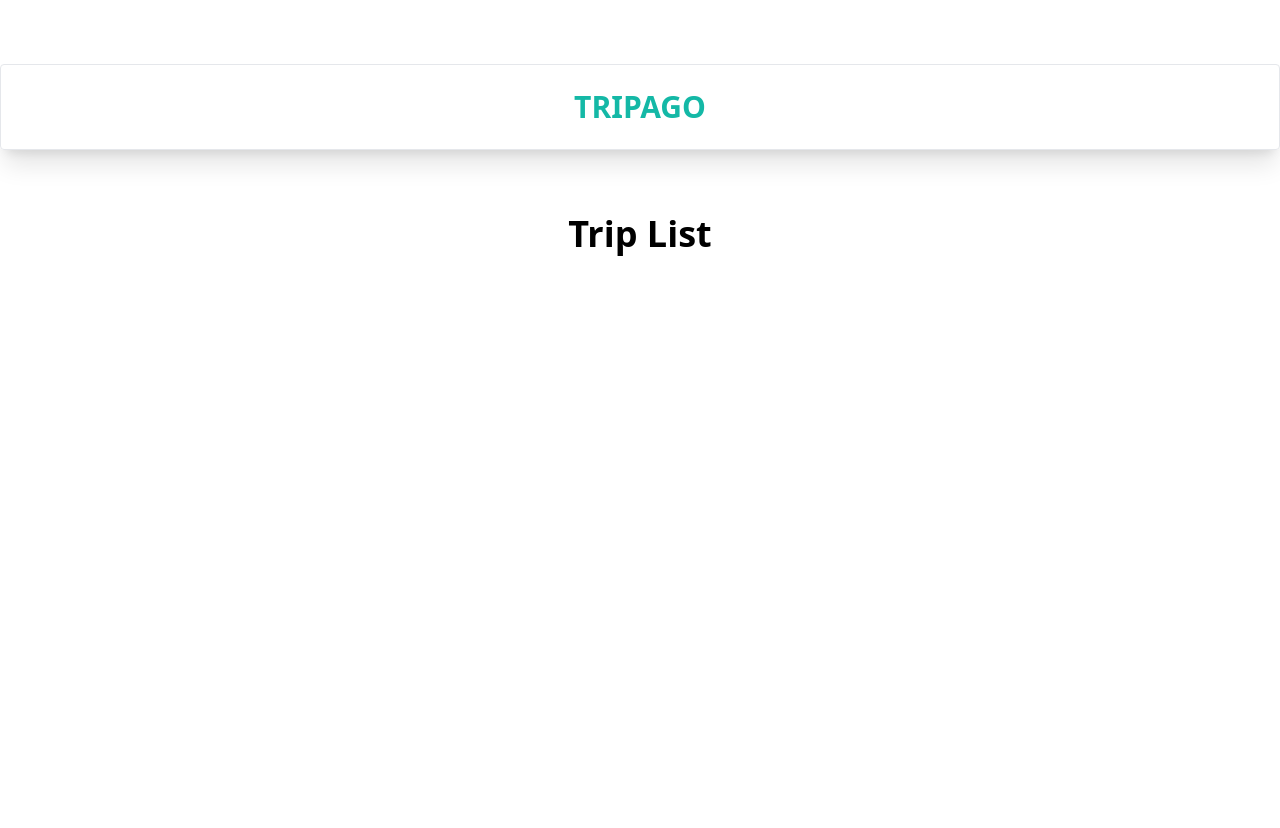
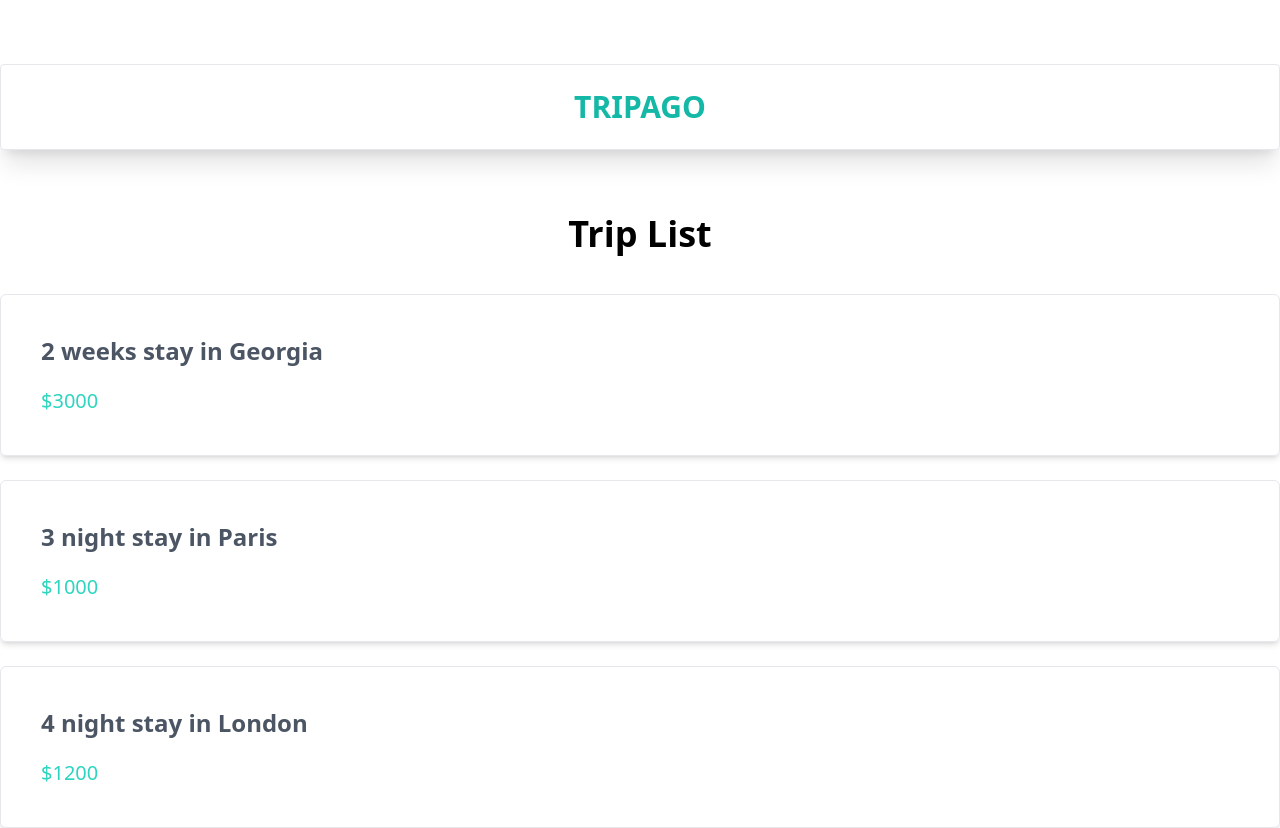
Before and after one commit to AmaduKamara/tripago, a React (Create React App) app: page / in a window 1280 px wide. Shown: the top 828 px of the page. Before the commit the page ends 800 px from the top, so only its background shows below. Built offline with nearby package versions, Linux system fonts and the light colour scheme; data requests are answered from the project's data file.

Commit message:
Add id in db data and display list of data in TripList

```diff
--- a/data/db.json
+++ b/data/db.json
@@ -1,8 +1,8 @@
 {
   "trips": [
-    { "title": "2 weeks stay in Georgia", "price": "$3000" },
-    { "title": "3 night stay in Paris", "price": "$1000" },
-    { "title": "4 night stay in London", "price": "$1200" },
-    { "title": "3 night stay in New York", "price": "$2000" }
+    { "id": "1", "title": "2 weeks stay in Georgia", "price": "$3000" },
+    { "id": "2", "title": "3 night stay in Paris", "price": "$1000" },
+    { "id": "3", "title": "4 night stay in London", "price": "$1200" },
+    { "id": "4", "title": "3 night stay in New York", "price": "$2000" }
   ]
 }
--- a/src/components/TripList.jsx
+++ b/src/components/TripList.jsx
@@ -1,9 +1,30 @@
-import React from "react";
+import React, { useState, useEffect } from "react";
 
 const TripList = () => {
+  const [trips, setTrips] = useState([]);
+
+  console.log(trips);
+
+  useEffect(() => {
+    fetch("http://localhost:3000/trips")
+      .then((response) => response.json())
+      .then((json) => setTrips(json));
+  }, []);
+
   return (
-    <div>
-      <h2 className="text-4xl font-semibold">Trip List</h2>
+    <div className="container mx-auto text-left">
+      <h2 className="text-4xl font-semibold text-center">Trip List</h2>
+      <ul className="mt-10">
+        {trips &&
+          trips.map((trip) => (
+            <li key={trip.id} className="p-10 shadow-md mb-6 rounded-md border">
+              <h3 className="text-2xl font-semibold text-gray-600">
+                {trip.title}
+              </h3>
+              <p className="text-teal-400 mt-5 text-xl">{trip.price}</p>
+            </li>
+          ))}
+      </ul>
     </div>
   );
 };
```
